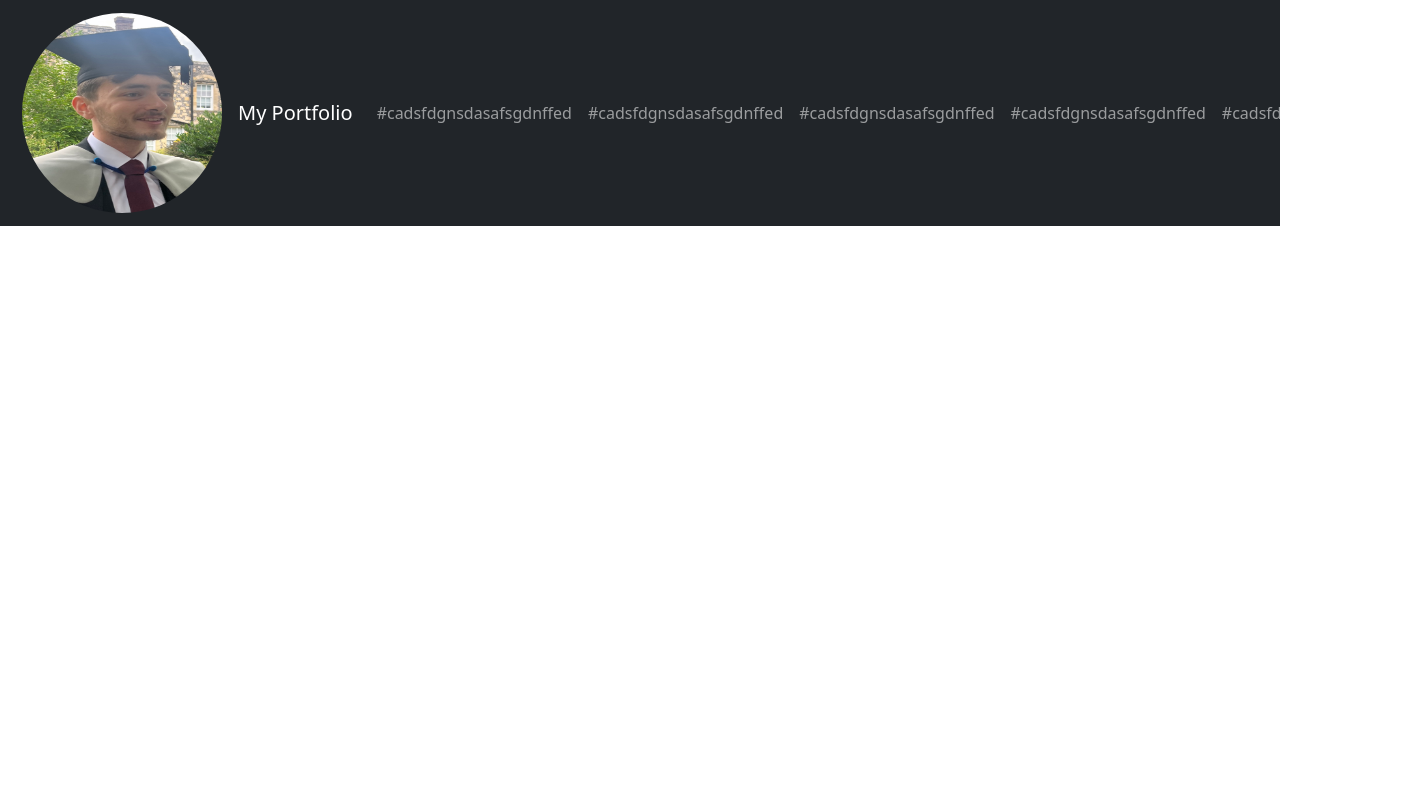
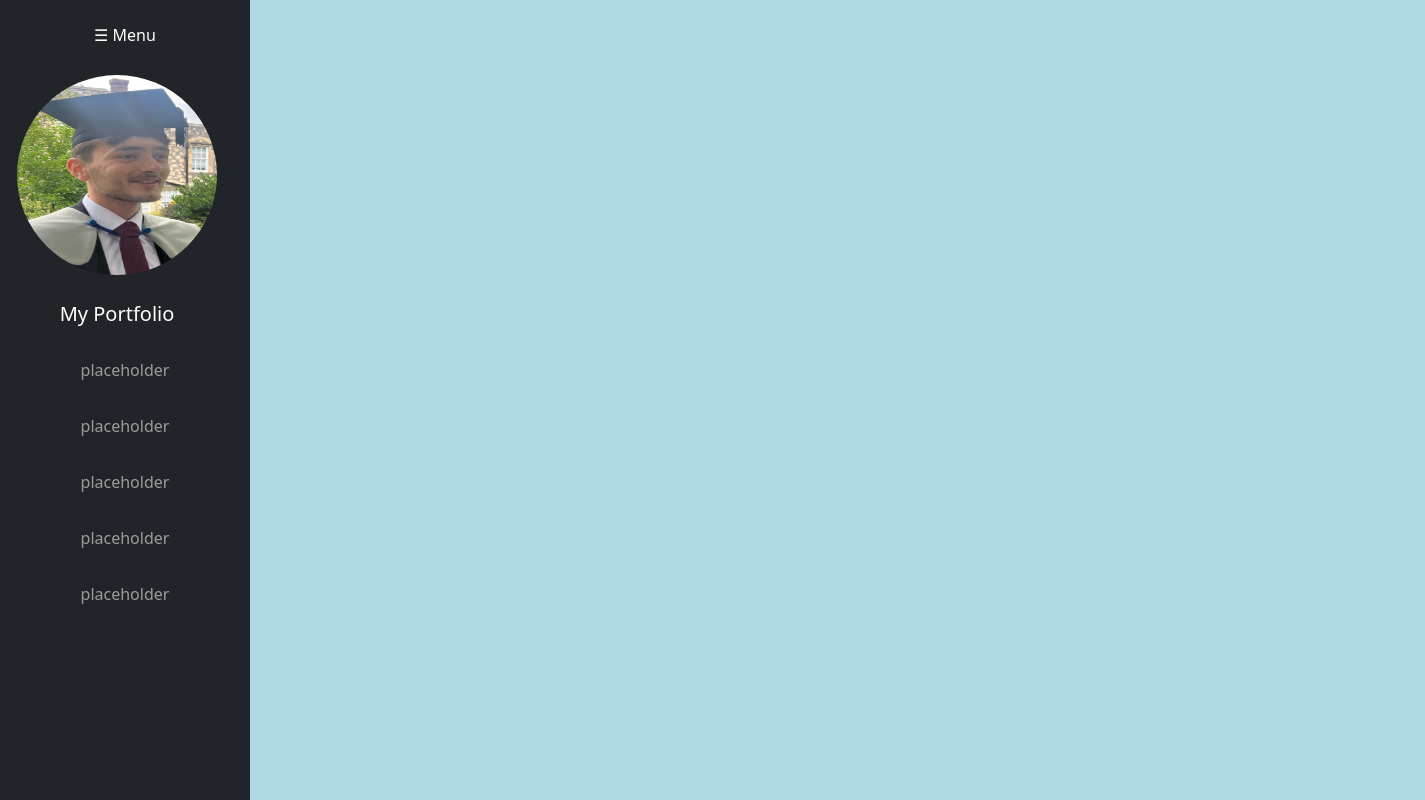
Before and after one commit to samuel6509/My-Portfolio, a website built with Vite: page my-site/index.html in a window 1280 px wide. Shown: the whole page, 1425 px wide, since content can reach past the window. Built offline with nearby package versions, Linux system fonts and the light colour scheme.

Commit message:
made it into a sidebar . went down abit of a rabbit hole of getting nice animations and perfect alignment

```diff
--- a/my-site/index.html
+++ b/my-site/index.html
@@ -4,31 +4,40 @@
     <meta charset="UTF-8" />
     <meta name="viewport" content="width=device-width, initial-scale=1.0" />
     <title>My-Portfolio</title>
+    <!-- index css file -->
     <link rel="stylesheet" href="/src/index.css" />
   </head>
   <body>
     <!-- nav bar -->
-     <nav class="navbar navbar-expand-lg navbar-dark bg-dark">
-      <div class="container">
-        <a class="navbar-brand d-flex align-items-center" href="#">
+     <nav class="navbar navbar-dark bg-dark flex-column align-items-center vh-100 my-sidebar justify-content-start p-3">
+     <!-- nav bar toggle button -->
+     <button id="sidebarToggle" class="btn btn-dark bg-dark mb-3">☰ Menu</button>
+        <a class="navbar-brand d-flex flex-column align-items-center mb-3">
           <!-- my image -->
-          <img src="/me.jpg" alt="Sam" class="rounded-circle me-3 image-of-me" width="200" height="200">
+          <img src="/me.jpg" alt="Sam" class="rounded-circle mb-4 image-of-me" width="200" height="200">
           <!-- text next to image -->
-          My Portfolio
+          <span class="image-text">My Portfolio</span>
         </a>
-        <div class="collapse navbar-collapse">
-          <ul class="navbar-nav ms-auto">
-            <li class="nav-item"><button id="nav-#" class="nav-link btn btn-link">#cadsfdgnsdasafsgdnffed</button></li>
-            <li class="nav-item"><button id="nav-#" class="nav-link btn btn-link">#cadsfdgnsdasafsgdnffed</button></li>
-            <li class="nav-item"><button id="nav-#" class="nav-link btn btn-link">#cadsfdgnsdasafsgdnffed</button></li>
-            <li class="nav-item"><button id="nav-#" class="nav-link btn btn-link">#cadsfdgnsdasafsgdnffed</button></li>
-            <li class="nav-item"><button id="nav-#" class="nav-link btn btn-link">#cadsfdgnsdasafsgdnffed</button></li>
-          </ul>
-        </div>
-      </div>
+        <ul class="navbar-nav w-100 text-center">
+          <li class="nav-item mb-3">
+            <button class="nav-link btn btn-link w-100 text-center">placeholder</button>
+          </li>
+          <li class="nav-item mb-3">
+            <button class="nav-link btn btn-link w-100 text-center">placeholder</button>
+          </li>
+          <li class="nav-item mb-3">
+            <button class="nav-link btn btn-link w-100 text-center">placeholder</button>
+          </li>
+          <li class="nav-item mb-3">
+            <button class="nav-link btn btn-link w-100 text-center">placeholder</button>
+          </li>
+          <li class="nav-item mb-3">
+            <button class="nav-link btn btn-link w-100 text-center">placeholder</button>
+          </li>
+        </ul>
      </nav>
-
     <div id="app"></div>
+    <!-- index script file -->
     <script type="module" src="/src/main.ts"></script>
   </body>
 </html>
--- a/my-site/src/index.css
+++ b/my-site/src/index.css
@@ -1,4 +1,28 @@
-.image-of-me
+/* background colour */
+body
 {
-    margin-left: -60px;
+    background-color: lightblue !important;
 }
+
+/* sidebar styling */
+.my-sidebar
+{
+    width: 250px;
+    transition: all 1s ease;
+}
+.my-sidebar.collapsed
+{
+    width: 0px;
+    padding: 0px !important;
+}
+.my-sidebar.collapsed .image-text,
+.my-sidebar.collapsed .image-of-me,
+.my-sidebar.collapsed ul
+{
+    display: none;
+}
+.my-sidebar.collapsed .image-of-me
+{
+    width: 0px;
+    height: 0px;
+}
--- /dev/null
+++ b/my-site/src/index.ts
@@ -0,0 +1,7 @@
+// side bar close & open logic
+const buttonToggle = document.getElementById("sidebarToggle");
+const sidebar = document.querySelector(".my-sidebar");
+
+buttonToggle?.addEventListener("click", () => {
+    sidebar?.classList.toggle("collapsed");
+});
--- a/my-site/src/main.ts
+++ b/my-site/src/main.ts
@@ -1,2 +1,5 @@
+// bootstrap imports
 import "bootstrap/dist/css/bootstrap.min.css"
 import "bootstrap/dist/js/bootstrap.bundle.min.js"
+
+import "./index"; // index.ts file
```
